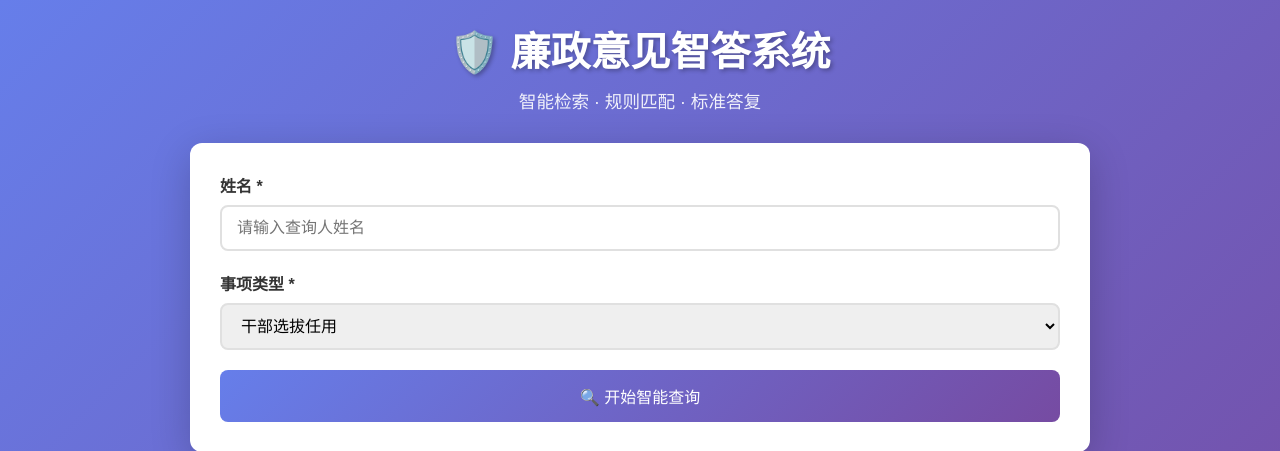
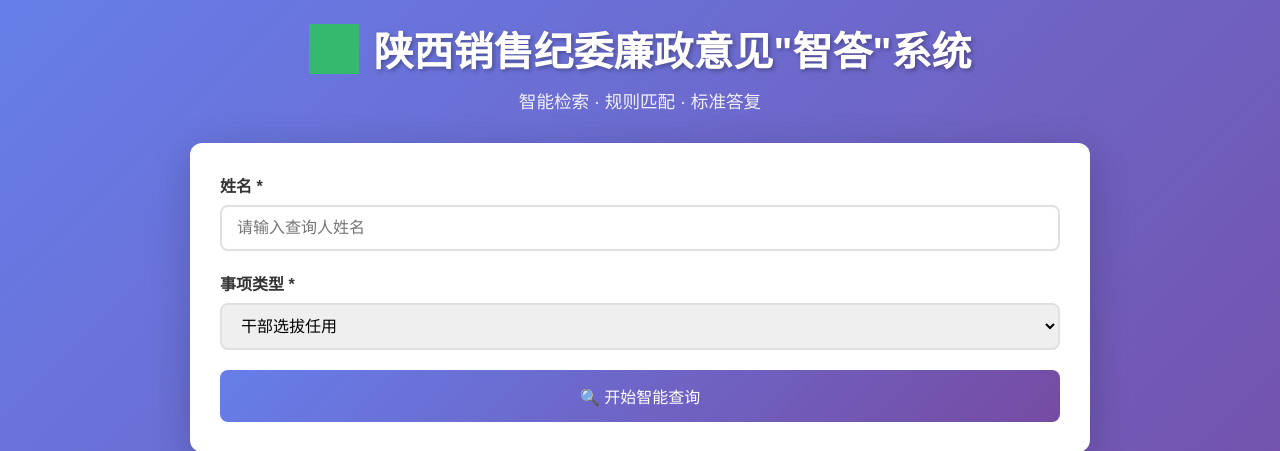
Before and after one commit to qq498550/lzzd, a FastAPI app: page / in a window 1280 px wide. Shown: the top 451 px of the page. Run offline with FastAPI, Linux system fonts and the light colour scheme.

Commit message:
update branch

```diff
--- a/integrity_system/app/api/routes.py
+++ b/integrity_system/app/api/routes.py
@@ -299,6 +299,6 @@ def get_query_history(name: str, limit: int = 10, db: Session = Depends(get_db))
     """获取某人的查询历史"""
     from app.models.database import QueryLog
     logs = db.query(QueryLog).filter(
-        QueryLog.query_name.ilike(f"%{name}%")
+        QueryLog.query_name == name
     ).order_by(QueryLog.query_time.desc()).limit(limit).all()
     return logs
--- a/integrity_system/app/templates/index.html
+++ b/integrity_system/app/templates/index.html
@@ -3,13 +3,14 @@
 <head>
     <meta charset="UTF-8">
     <meta name="viewport" content="width=device-width, initial-scale=1.0">
-    <title>廉政意见智答系统</title>
+    <title>陕西销售纪委廉政意见"智答"系统</title>
     <style>
         * { margin: 0; padding: 0; box-sizing: border-box; }
         body { font-family: 'Microsoft YaHei', Arial, sans-serif; background: linear-gradient(135deg, #667eea 0%, #764ba2 100%); min-height: 100vh; padding: 20px; }
         .container { max-width: 900px; margin: 0 auto; }
         .header { text-align: center; color: white; margin-bottom: 30px; }
-        .header h1 { font-size: 2.5em; margin-bottom: 10px; text-shadow: 2px 2px 4px rgba(0,0,0,0.3); }
+        .header h1 { font-size: 2.5em; margin-bottom: 10px; text-shadow: 2px 2px 4px rgba(0,0,0,0.3); display: flex; align-items: center; justify-content: center; gap: 15px; }
+        .header-logo { height: 50px; width: auto; }
         .header p { font-size: 1.1em; opacity: 0.9; }
         .card { background: white; border-radius: 12px; box-shadow: 0 10px 40px rgba(0,0,0,0.2); padding: 30px; margin-bottom: 20px; }
         .form-group { margin-bottom: 20px; }
@@ -47,7 +48,7 @@
 <body>
     <div class="container">
         <div class="header">
-            <h1>🛡️ 廉政意见智答系统</h1>
+            <h1><img src="/static/cnpc.png" alt="Logo" class="header-logo"> 陕西销售纪委廉政意见"智答"系统</h1>
             <p>智能检索 · 规则匹配 · 标准答复</p>
         </div>
 
```
Also changed, not shown: integrity_system/app/services/integrity_service.py (+6 -6 lines), integrity_system/app/static/cnpc.png (added), 1 other file.
